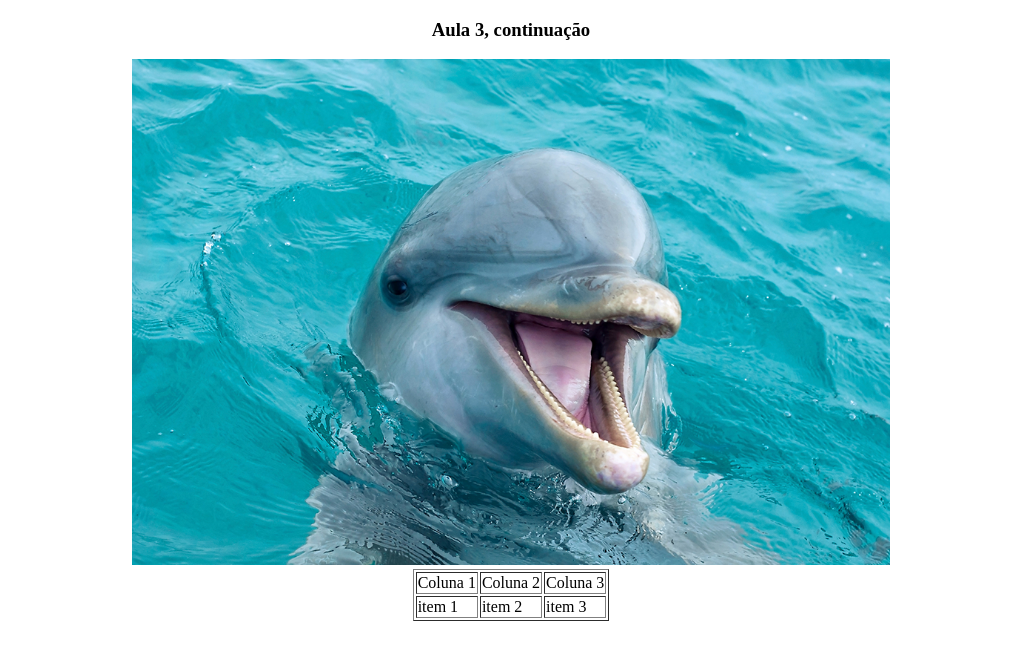
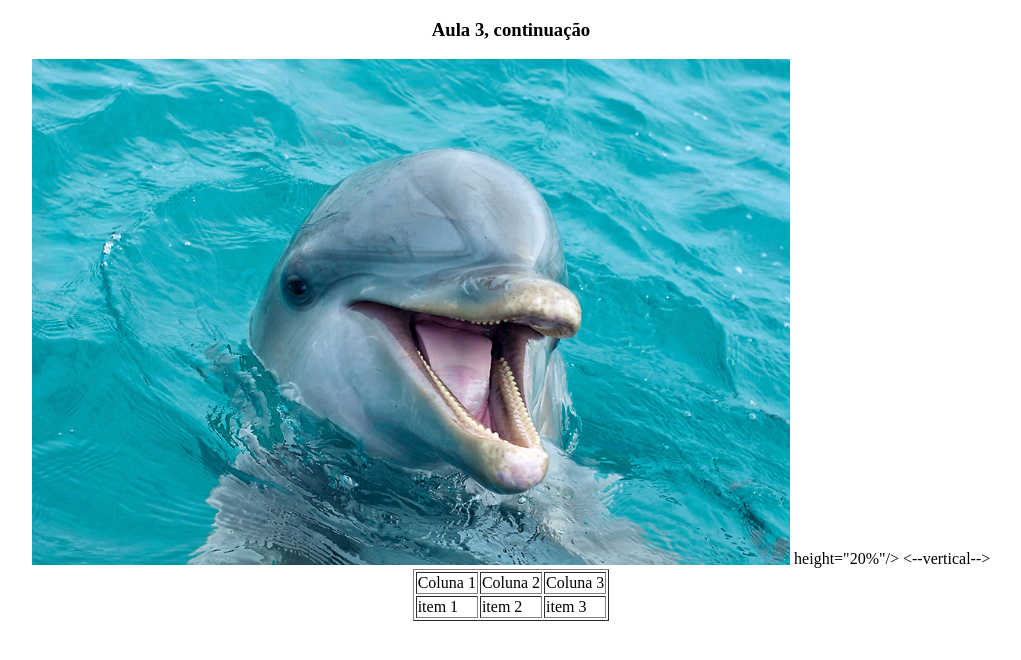
Before and after one commit to annamatias/Facul---Tech-WEB-03, a plain HTML site: page index.html in a window 1280 px wide. Shown: the whole page, without its empty margins (129-1150 px from the left). Drawn offline with Linux system fonts and the light colour scheme.

Commit message:
Arquivo Criado

```diff
--- a/index.html
+++ b/index.html
@@ -8,8 +8,8 @@
 <center>
     <h3>Aula 3, continuação</h3>
     <img src="golfinho.png"
-        width="60%"
-        height="20%"/>
+        width="60%" <--horizontal-->
+        height="20%"/> <--vertical-->
     <br/>
     <table border="1" >
         <tr>
```
